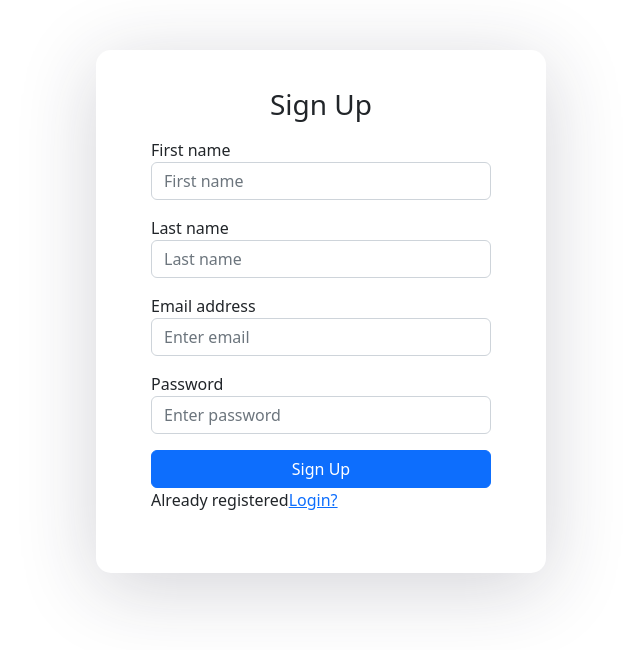
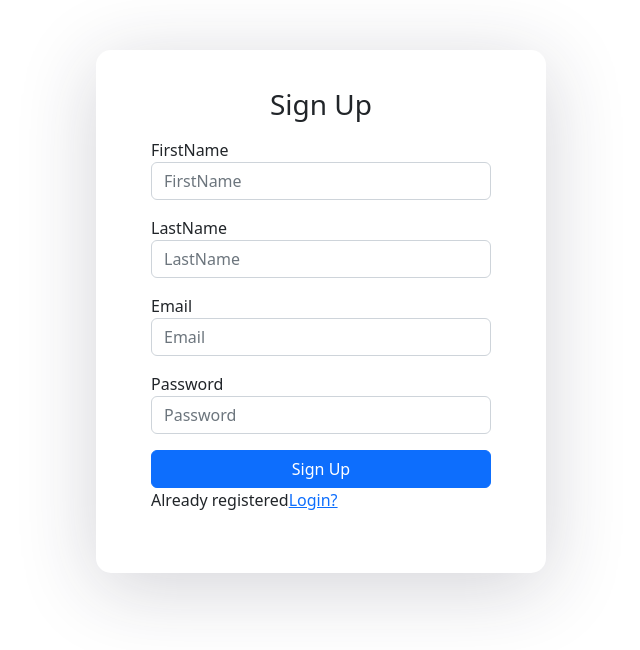
Before and after one commit to pankaj486/my-web-app, a React (Create React App) app: page /signup in a window 1280 px wide. Shown: the top 650 px of the page, without its empty margins (319-959 px from the left). Built offline with nearby package versions, Linux system fonts and the light colour scheme.

Commit message:
added some more stuff like toastify, service, button

```diff
--- a/package.json
+++ b/package.json
@@ -18,6 +18,7 @@
     "react-dom": "^18.2.0",
     "react-router-dom": "^6.6.1",
     "react-scripts": "5.0.1",
+    "react-toastify": "^9.1.1",
     "styled-components": "^5.3.6",
     "typescript": "^4.9.4",
     "web-vitals": "^2.1.4"
--- a/src/App.tsx
+++ b/src/App.tsx
@@ -1,5 +1,6 @@
 import "./components/auth/auth.css";
 import styled from "styled-components";
+import { ToastContainer } from 'react-toastify';
 import LoginForm from "./components/auth/Login";
 import SignUpForm from "./components/auth/SignUp";
 import NavbarContainer from "./components/navbar/Navbar";
@@ -13,6 +14,7 @@ const MainAppDiv = styled.div`
 function App() {
   return (
     <BrowserRouter>
+    <ToastContainer />
       <MainAppDiv>
         <Routes>
           <Route path="/" element={<NavbarContainer />} />
--- /dev/null
+++ b/src/components/ButtonComponent/ButtonField.tsx
@@ -0,0 +1,15 @@
+import React from 'react';
+import { ButtonProps } from './button';
+
+const Button: React.FC<ButtonProps> = ({ type, className, children }:any) => (
+  <button type={type} className={className}>
+    {children}
+  </button>
+);
+
+Button.defaultProps = {
+    type: 'button',
+    className: 'btn'
+};
+
+export default Button;
--- /dev/null
+++ b/src/components/ButtonComponent/button.ts
@@ -0,0 +1,5 @@
+export interface ButtonProps {
+    type?: string;
+    className: string;
+    children: React.ReactNode;
+  }
--- /dev/null
+++ b/src/components/FormInput/FormInput.tsx
@@ -0,0 +1,38 @@
+import React from 'react';
+
+type InputProps = {
+  label: string;
+  name: string;
+  value: string;
+  onChange: (event: React.ChangeEvent<HTMLInputElement>) => void;
+  type?: string;
+  className?: string;
+  placeholder?: string;
+};
+
+const InputField: React.FC<InputProps> = (
+    {
+        label,
+        name,
+        value,
+        onChange,
+        type = 'text',
+        className,
+        placeholder
+    }
+    ) => (
+  <div className="mb-3">
+    <label htmlFor={name}>{label}</label>
+    <input
+        type={type}
+        id={name}
+        name={name}
+        value={value}
+        onChange={onChange}
+        className={className}
+        placeholder={placeholder}
+    />
+  </div>
+);
+
+export default InputField;
--- /dev/null
+++ b/src/components/ToastifyAlerts/ToastifyAlertMessage.tsx
@@ -0,0 +1,15 @@
+import React from 'react';
+import { toast } from 'react-toastify';
+import { ToastifyProps } from '../../serviceType/service';
+
+
+const Toastify: React.FC<ToastifyProps> = ({ message, type, duration, options }) => {
+  toast[type || 'info'](message, {
+    position: options?.position || 'top-right',
+    autoClose: duration || 5000,
+    ...options
+  });
+  return null;
+}
+
+export default Toastify;
--- a/src/components/auth/Login.tsx
+++ b/src/components/auth/Login.tsx
@@ -1,5 +1,9 @@
-import { useReducer } from "react";
+import styled from "styled-components";
+import { useReducer, Fragment } from "react";
 import { useNavigate } from "react-router-dom";
+import InputField from "../FormInput/FormInput";
+import Button from "../ButtonComponent/ButtonField";
+import Toastify from "../ToastifyAlerts/ToastifyAlertMessage";
 import ReducerHandler from "../../StateService/ReducerHandler";
 
 const LoginForm = () => {
@@ -31,43 +35,42 @@ const LoginForm = () => {
     ) {
       return navigate("/dashboard");
     } else {
-      throw new Error("Please enter a valid email and password");
+      // TODO TOASTIFY:NOT WORKING CHECK AND MAKE SURE THIS IS WORKING
+      <Toastify
+        message="Please enter your email and password"
+        // options={{position: "bottom-right"}}
+        type="error"
+      />
     }
   };
+
 
   return (
     <div className="auth-wrapper">
       <div className="auth-inner">
         <form onSubmit={handleSubmit}>
           <h3>Log In</h3>
-          <div className="mb-3">
-            <label>Email address</label>
-            <input
-              type="email"
-              name="email"
-              value={state.email}
-              onChange={handleChange}
-              className="form-control"
-              placeholder="Enter email"
-            />
-          </div>
-
-          <div className="mb-3">
-            <label>Password</label>
-            <input
-              type="password"
-              name="password"
-              value={state.password}
-              onChange={handleChange}
-              className="form-control"
-              placeholder="Enter password"
-            />
-          </div>
-          <div className="d-grid">
-            <button type="submit" className="btn btn-primary">
+          {["email", "password"].map((item:string, index:number) => {
+            let capitalizedName = item[0].toUpperCase() + item.slice(1);
+            return (
+              <Fragment key={index}>
+                <InputField
+                  label={capitalizedName}
+                  type={item}
+                  name={item}
+                  value={item === 'email' ? state.email : state.password}
+                  onChange={handleChange}
+                  className="form-control"
+                  placeholder={`Enter: ${item}`}
+                />
+              </Fragment>
+            );
+          })}
+          <StyledDiv>
+            <Button type="submit" className="btn btn-primary">
               Submit
-            </button>
-          </div>
+            </Button>
+          </StyledDiv>
         </form>
       </div>
     </div>
@@ -75,3 +78,7 @@ const LoginForm = () => {
 };
 
 export default LoginForm;
+
+const StyledDiv = styled.div`
+  display: grid;
+`;
--- a/src/components/auth/SignUp.tsx
+++ b/src/components/auth/SignUp.tsx
@@ -1,7 +1,8 @@
-import { useReducer } from "react";
+import "./auth.css";
 import { Link } from "react-router-dom";
+import { useReducer, Fragment } from "react";
+import InputField from "../FormInput/FormInput";
 import ReducerHandler from "../../StateService/ReducerHandler";
-import "./auth.css";
 
 const SignUpForm = () => {
   const initialState = {
@@ -11,6 +12,7 @@ const SignUpForm = () => {
     password: "",
   };
 
+  const inputItems = ["firstName", "lastName", "email", "password"]
   const { onSignUpReducer } = ReducerHandler();
   const [state, dispatch] = useReducer(onSignUpReducer, initialState);
 
@@ -33,54 +35,22 @@ const SignUpForm = () => {
         <form onSubmit={handleSubmit}>
           <h3>Sign Up</h3>
 
-          <div className="mb-3">
-            <label>First name</label>
-            <input
-              type="text"
-              className="form-control"
-              placeholder="First name"
-              name="firstName"
-              value={state.firstName}
-              onChange={handleChange}
-            />
-          </div>
-
-          <div className="mb-3">
-            <label>Last name</label>
-            <input
-              type="text"
-              className="form-control"
-              placeholder="Last name"
-              name="lastName"
-              value={state.lastName}
-              onChange={handleChange}
-            />
-          </div>
-
-          <div className="mb-3">
-            <label>Email address</label>
-            <input
-              type="email"
-              className="form-control"
-              placeholder="Enter email"
-              name="email"
-              value={state.email}
-              onChange={handleChange}
-            />
-          </div>
-
-          <div className="mb-3">
-            <label>Password</label>
-            <input
-              type="password"
-              className="form-control"
-              placeholder="Enter password"
-              name="password"
-              value={state.password}
-              onChange={handleChange}
-            />
-          </div>
-
+          {inputItems.map((item:string, index:number) => {
+            let capitalizedName = item[0].toUpperCase() + item.slice(1);
+            return (
+              <Fragment key={index}>
+                <InputField
+                  label={capitalizedName}
+                  type={item}
+                  className="form-control"
+                  placeholder={capitalizedName}
+                  name={item}
+                  value={item === state[item] ? item : state[item]}
+                  onChange={handleChange}
+                />
+              </Fragment>
+            );
+          })}
           <div className="d-grid">
             <button type="submit" className="btn btn-primary">
               Sign Up
@@ -89,7 +59,6 @@ const SignUpForm = () => {
           <p className="forgot-password text-right">
             Already registered
             <Link to="/login">Login?</Link>
-            {/* <a href="/sign-in">sign in?</a> */}
           </p>
         </form>
       </div>
--- /dev/null
+++ b/src/serviceType/service.ts
@@ -0,0 +1,8 @@
+export interface ToastifyProps {
+    message: string;
+    type?: 'success' | 'error' | 'warning' | 'info';
+    duration?: number;
+    options?: {
+        position?: 'top-right' | 'top-center' | 'top-left' | 'bottom-right' | 'bottom-center' | 'bottom-left';
+    };
+}
```
Also changed, not shown: 1 other file (tests, documents, lock files or other folders).
